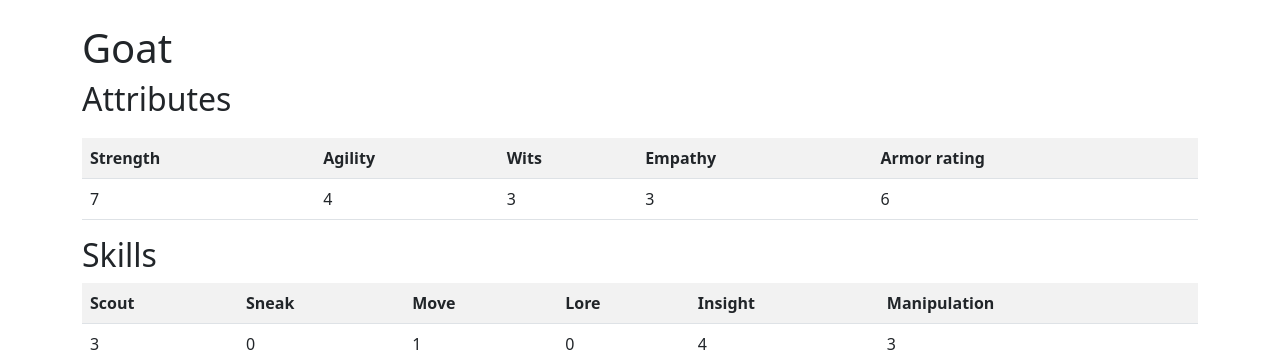
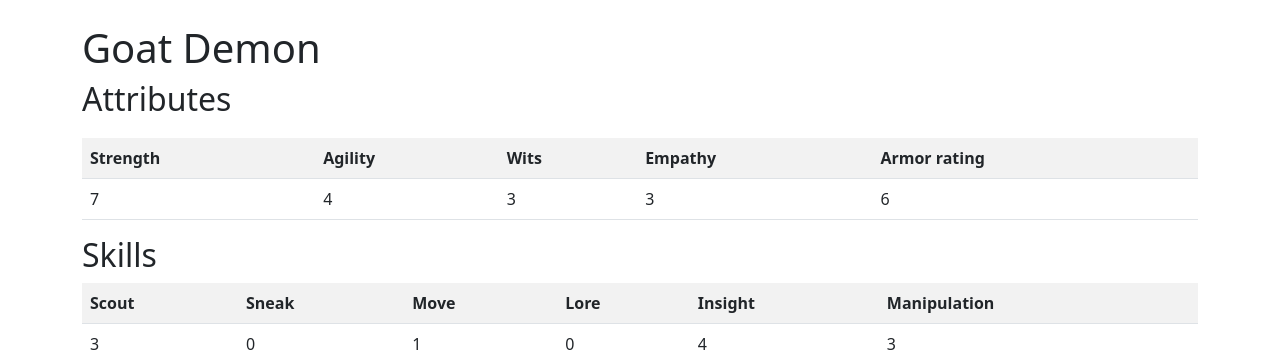
Before and after one commit to philippe-lemaire/forbidden_lands, a Django app: page /generate_demon/ in a window 1280 px wide. Shown: the part 56-420 px from the top of the page. Run offline with Django 3.2, Linux system fonts and the light colour scheme.

Commit message:
demon in h1

```diff
--- a/demons/templates/demons/generate_demon.html
+++ b/demons/templates/demons/generate_demon.html
@@ -1,7 +1,7 @@
 {% extends "base.html" %}
 
 {% block content %}
-<h1>{{demon.form}}</h1>
+<h1>{{demon.form}} Demon</h1>
 
 
 <h2>Attributes</h2>
```
